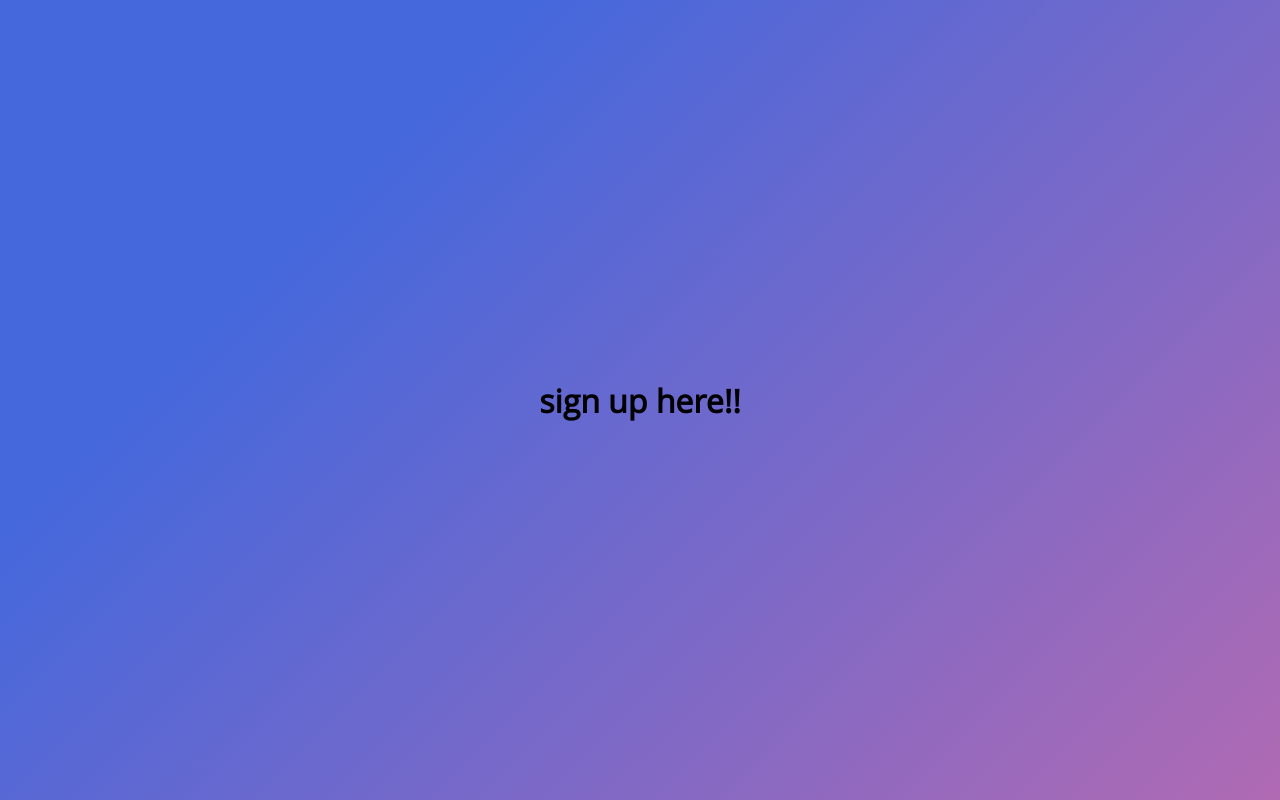
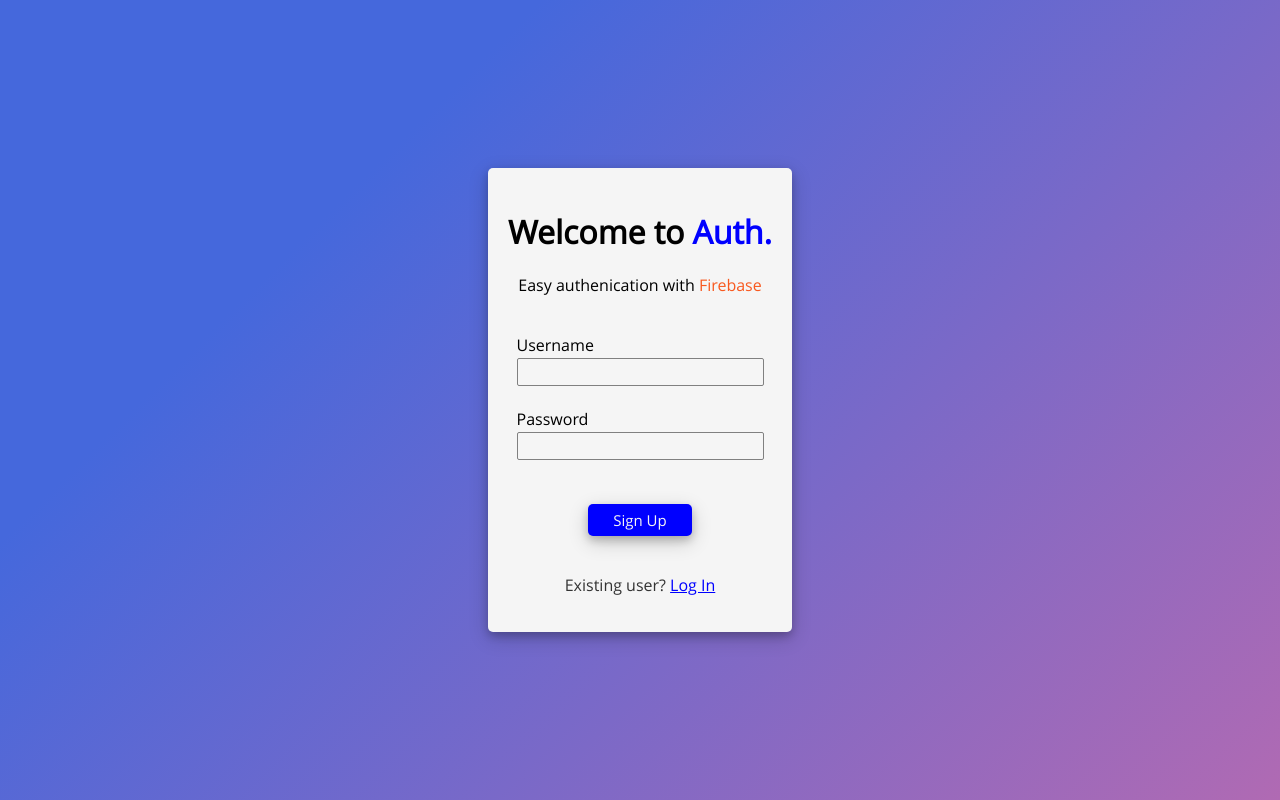
Before and after one commit to anton25360/js-auth, a plain HTML site: page signup.html in a window 1280 px wide. Drawn offline with Linux system fonts and the light colour scheme.

Commit message:
Implemented signup functionality

```diff
--- a/css/input.scss
+++ b/css/input.scss
@@ -28,11 +28,11 @@
     align-items: center;
 }
 
-.parent {
-    display: flex;
-    justify-content: center;
-    align-items: center;
-  }
+// .parent {
+//     display: flex;
+//     justify-content: center;
+//     align-items: center;
+//   }
 
 #loginContainer{
     padding: 20px;
@@ -58,7 +58,7 @@
         color: rgb(248, 89, 31);
     }
 
-    #loginForm{
+    #loginForm, #signupForm{
         .inputContainer{
             display: inline-block;
             text-align: left;
--- a/js/login.js
+++ b/js/login.js
@@ -1,4 +1,4 @@
-function getCredentials(event) {
+function loginFunction(event) {
     event.preventDefault()
 
     // window.location.replace("/account.html");
--- /dev/null
+++ b/js/signup.js
@@ -0,0 +1,20 @@
+function signupFunction(event) {
+    event.preventDefault()
+
+    // window.location.replace("/account.html");
+
+    const form = document.querySelector('#signupForm')
+
+    const user = form['signupUsername'].value
+    const pass = form['signupPassword'].value
+
+    console.log(user, pass);
+
+    auth.createUserWithEmailAndPassword(user, pass).catch(error => {
+        // console.log(error);
+        console.log(error.message);
+
+
+    })
+
+}
--- a/signup.html
+++ b/signup.html
@@ -6,12 +6,72 @@
     <meta name="viewport" content="width=device-width, initial-scale=1.0">
     <meta http-equiv="X-UA-Compatible" content="ie=edge">
     <link rel="stylesheet" type="text/css" href="css/output.css">
-    <script defer src="js/main.js"></script>
     <title>Auth</title>
 </head>
+
 <body>
 
-    <h1>sign up here!!</h1>
+    <div id="loginContainer">
+        <h1>Welcome to <span id="auth">Auth.</span></h1>
+        <p>Easy authenication with <span id="fire">Firebase</span></p><br />
+
+        <form id="signupForm" onsubmit="signupFunction(event)">
+
+            <div class="inputContainer">
+                <label for="signupUsername">Username</label><br />
+                <input type="text" id="signupUsername" required>
+            </div>
+
+            <br />
+            <br />
+
+            <div class="inputContainer">
+                <label for="signupPassword">Password</label><br />
+                <input type="password" id="signupPassword" required>
+            </div>
+
+            <br />
+            <br />
+            <br />
+
+            <input id="enter" type="submit" value="Sign Up">
+
+            <br />
+            <br />
+
+            <p id="subtext">Existing user? <a id="signup" href="/index.html">Log In</a></p>
+        </form>
+    </div>
+
+
+    <!-- firebase scripts -->
+    <script src="https://www.gstatic.com/firebasejs/7.7.0/firebase-app.js"></script>
+    <script src="https://www.gstatic.com/firebasejs/7.7.0/firebase-analytics.js"></script>
+    <script src="https://www.gstatic.com/firebasejs/7.7.0/firebase-auth.js"></script>
+
+    <script>
+        // Your web app's Firebase configuration
+        var firebaseConfig = {
+            apiKey: "AIzaSyBBz_3lLce46zN-EZxwzHlN8CIBk3aWD04",
+            authDomain: "auth-fa028.firebaseapp.com",
+            databaseURL: "https://auth-fa028.firebaseio.com",
+            projectId: "auth-fa028",
+            storageBucket: "auth-fa028.appspot.com",
+            messagingSenderId: "497973187036",
+            appId: "1:497973187036:web:74c2702ef74cae6400ff19",
+            measurementId: "G-CXVYD2E6J6"
+        };
+        // Initialize Firebase
+        firebase.initializeApp(firebaseConfig);
+        firebase.analytics();
+
+        //auth reference
+        const auth = firebase.auth();
+    </script>
+
+    <!-- other scripts -->
+    <script src="js/signup.js"></script>
 
 </body>
+
 </html>
```
Also changed, not shown: index.html (+1 -1 lines), css/output.css, 1 other file.
